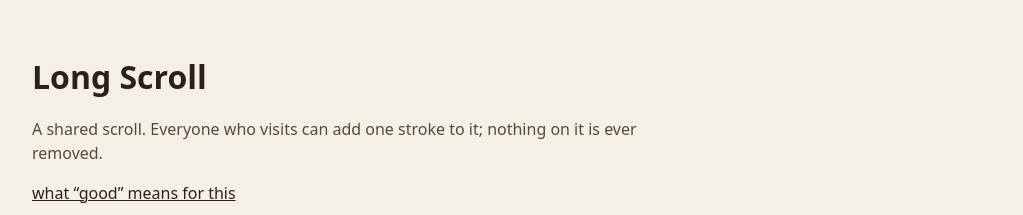
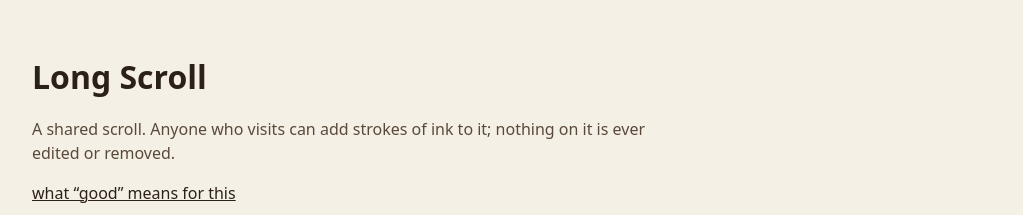
Before and after one commit to comp4020-agentic-coding-studio/comp4020-final-dachi, a website: page public/index.html in a window 1280 px wide. Shown: the top 215 px of the page, without its empty margins (128-1151 px from the left). Drawn offline with Linux system fonts and the light colour scheme; no server answers.

Commit message:
page: say anyone can add strokes, not one, matching the README's no-cap argument

```diff
--- a/public/index.html
+++ b/public/index.html
@@ -10,8 +10,8 @@
     <header class="site-header">
       <h1>Long Scroll</h1>
       <p class="tagline">
-        A shared scroll. Everyone who visits can add one stroke to it; nothing on it is ever
-        removed.
+        A shared scroll. Anyone who visits can add strokes of ink to it; nothing on it is ever
+        edited or removed.
       </p>
       <p><a href="/readme/">what &ldquo;good&rdquo; means for this</a></p>
     </header>
```
